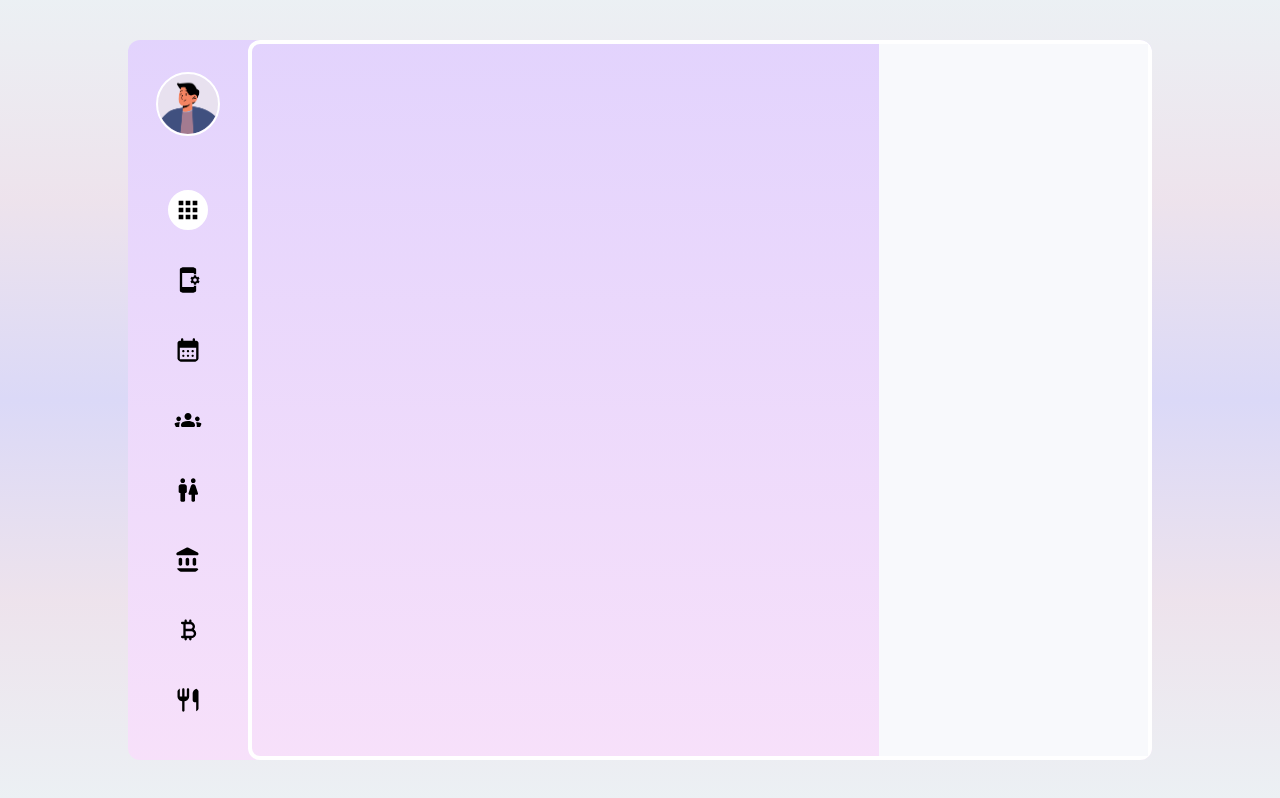
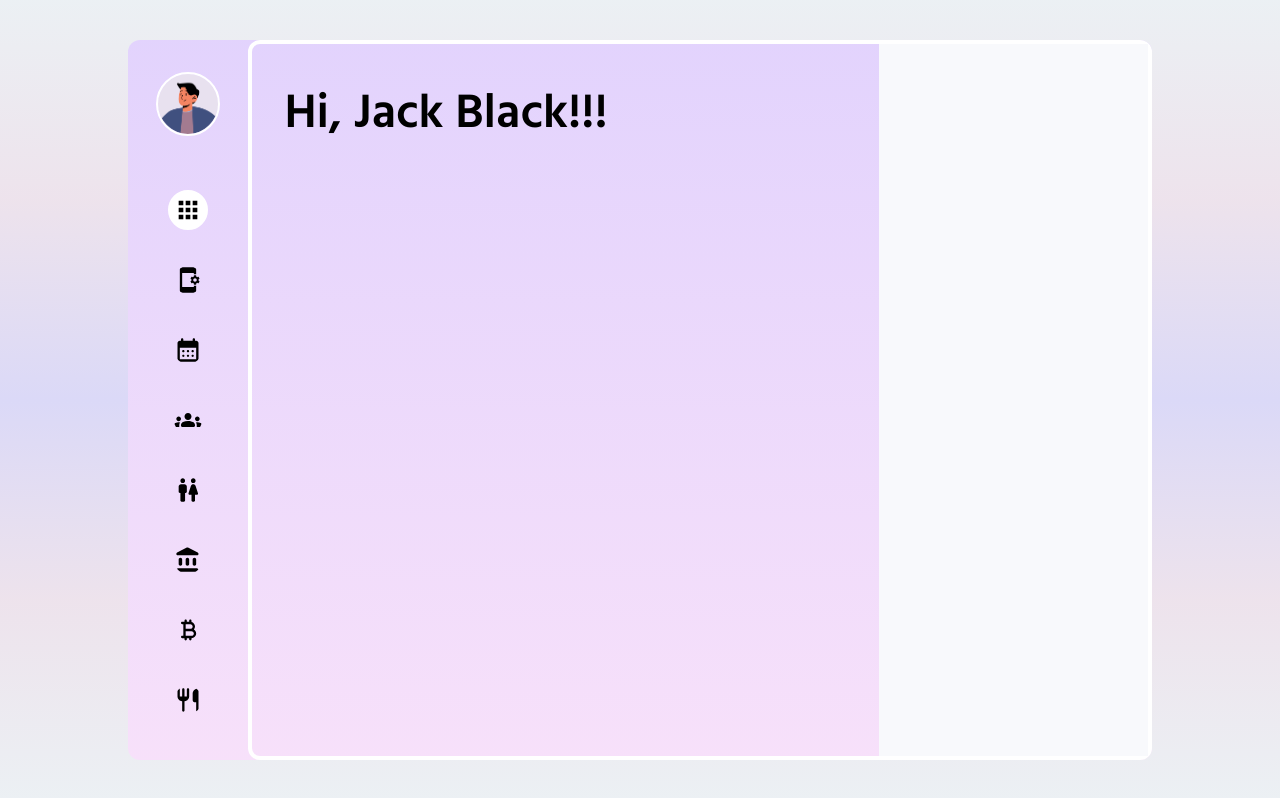
Before and after one commit to cr9169/new_tech_personal_dashboard, a React (Vite) app in the folder front/: page / in a window 1280 px wide. Built offline with nearby package versions, Linux system fonts and the light colour scheme.

Commit message:
feat: added name type writter

```diff
--- a/front/package.json
+++ b/front/package.json
@@ -17,7 +17,8 @@
     "env-var": "^7.4.1",
     "react": "^18.2.0",
     "react-dom": "^18.2.0",
-    "react-icons": "^5.0.1"
+    "react-icons": "^5.0.1",
+    "react-simple-typewriter": "^5.0.1"
   },
   "devDependencies": {
     "@types/react": "^18.2.64",
--- a/front/src/App.scss
+++ b/front/src/App.scss
@@ -77,7 +77,6 @@ body {
     var(--clr-gradient-main-background-middle),
     var(--clr-gradient-main-background-end)
   );
-  // background-color: var(--clr-dark-font);
 }
 
 img,
--- a/front/src/components/Dashboard/DataScreen/ComponentsSection/ComponentsSection.scss
+++ b/front/src/components/Dashboard/DataScreen/ComponentsSection/ComponentsSection.scss
@@ -1,3 +1,27 @@
 .components-section-main-box {
   flex-grow: 1;
 }
+
+.components-section-content-wrapper {
+  --ff-primary: "Hind Siliguri";
+  --fw-semi-bold: 600;
+
+  width: 100%;
+  height: 100%;
+  padding: 2rem 2rem;
+  font-family: var(--ff-primary);
+  font-weight: var(--fw-semi-bold);
+  font-size: 3rem;
+}
+
+.user-name-section {
+}
+
+.user-name {
+  --ff-primary: "Hind Siliguri";
+  --fw-semi-bold: 600;
+
+  font-family: var(--ff-primary);
+  font-weight: var(--fw-semi-bold);
+  font-size: 3rem;
+}
--- a/front/src/components/Dashboard/DataScreen/ComponentsSection/ComponentsSection.tsx
+++ b/front/src/components/Dashboard/DataScreen/ComponentsSection/ComponentsSection.tsx
@@ -1,8 +1,21 @@
-import React from "react";
 import "./ComponentsSection.scss";
+import { useTypewriter } from "react-simple-typewriter";
 
 const ComponentsSection = () => {
-  return <div className="components-section-main-box"></div>;
+  const [text] = useTypewriter({
+    words: ["Hi, Jack Black!!!"],
+    loop: false,
+    typeSpeed: 120,
+  });
+
+  return (
+    <div className="components-section-main-box">
+      <div className="components-section-content-wrapper">
+        <span className="user-name">{text}</span>
+        <span style={{ color: "red" }}></span>
+      </div>
+    </div>
+  );
 };
 
 export default ComponentsSection;
--- a/front/src/components/Dashboard/DataScreen/DataScreen.scss
+++ b/front/src/components/Dashboard/DataScreen/DataScreen.scss
@@ -7,15 +7,3 @@
   display: flex;
   flex-direction: row;
 }
-
-.data-section-main-box {
-  flex-grow: 1;
-}
-
-.notes-section-main-box {
-  --clr-timeline-section-background: hsl(228, 45%, 98%);
-
-  height: 100%;
-  width: 30%;
-  background-color: var(--clr-timeline-section-background);
-}
```
Also changed, not shown: 1 other file (tests, documents, lock files or other folders).
